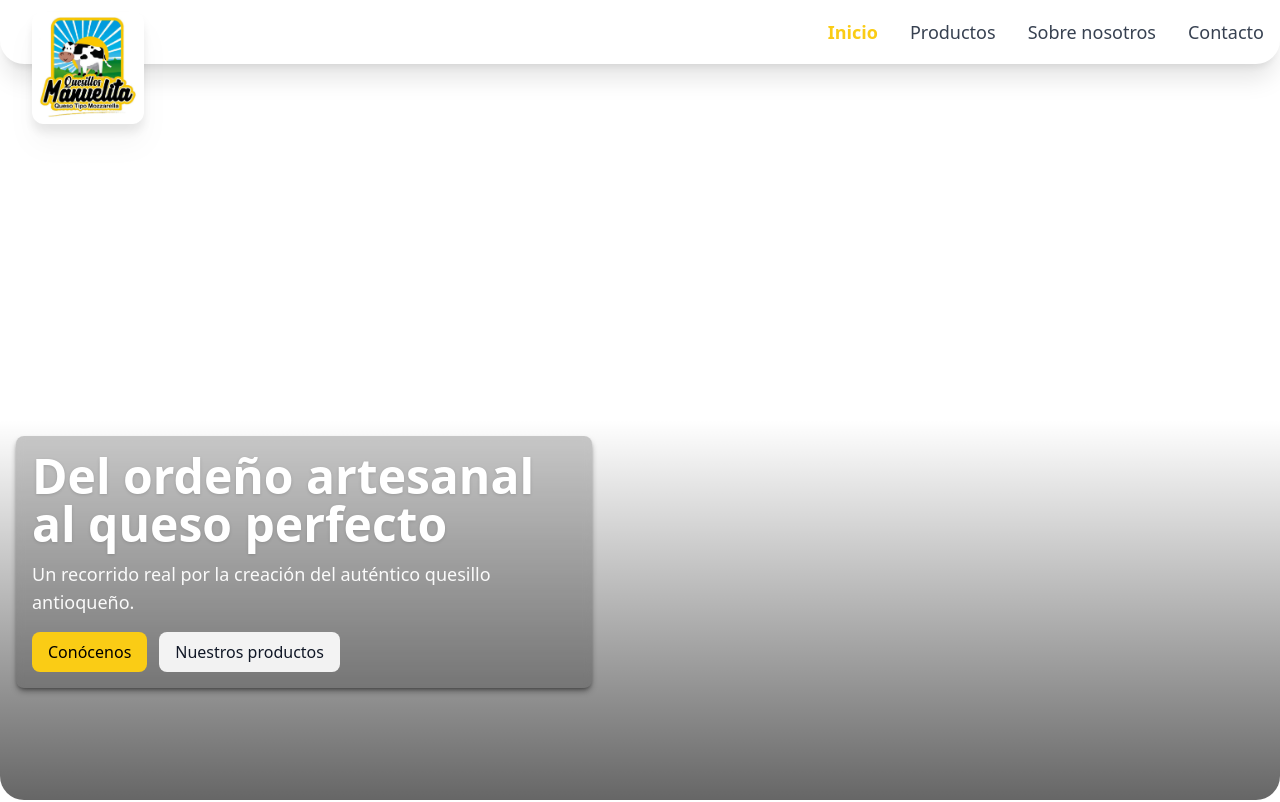
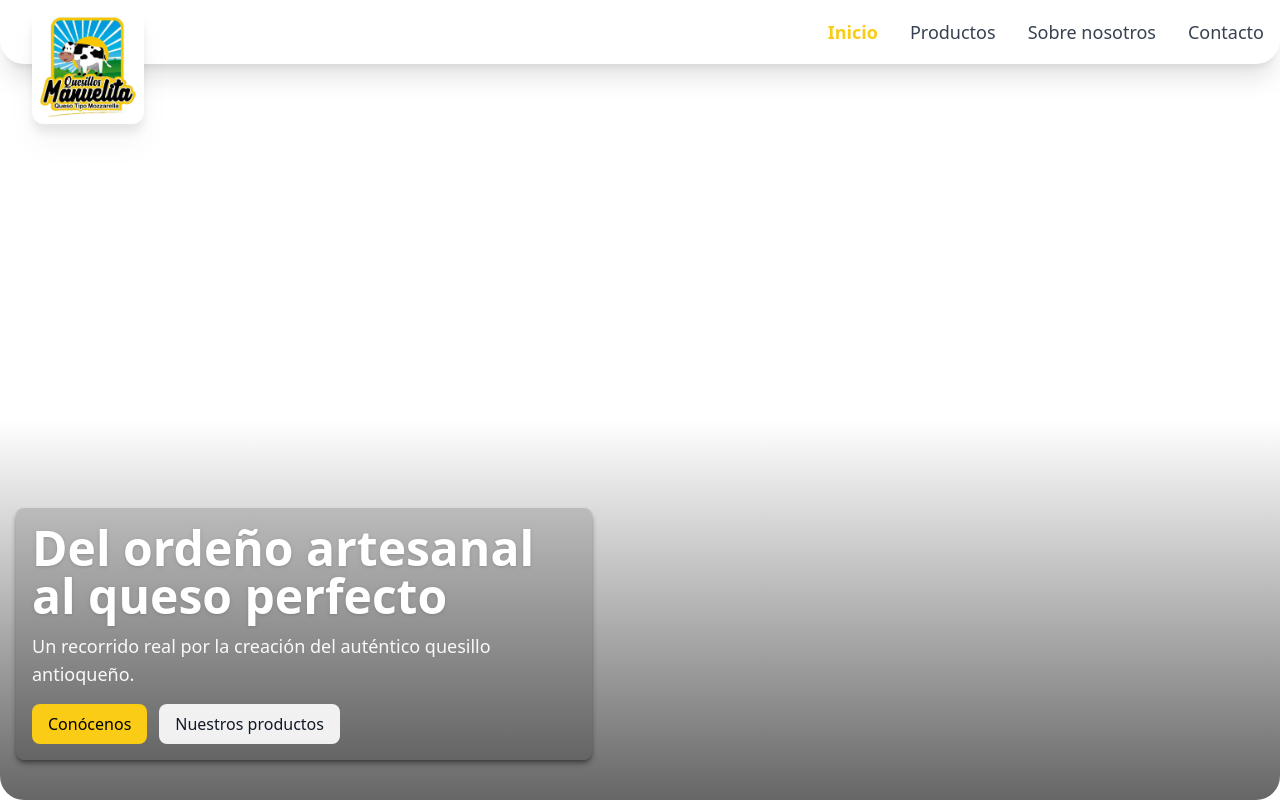
Before and after one commit to ingramirezrivera/quesillos-manuelita-landing, a React (Vite) app: page / in a window 1280 px wide. Shown: the top 802 px of the page. Built offline with nearby package versions, Linux system fonts and the light colour scheme.

Commit message:
Fixing high on hero

```diff
--- a/src/features/hero/Hero.jsx
+++ b/src/features/hero/Hero.jsx
@@ -51,8 +51,8 @@ function SlideItem({ slide, isActive }) {
 
       {/* Overlay con sombra y texto */}
       <div className="absolute inset-0 flex items-end">
-        <div className="max-w-7xl mx-auto px-4 w-full pb-14 sm:pb-16 md:pb-24 lg:pb-28">
-          <div className="max-w-xl text-white shadow-md shadow-black/40 rounded-lg p-4 bg-black/20 backdrop-blur-sm">
+        <div className="max-w-7xl mx-auto px-4 w-full pb-8 sm:pb-10 md:pb-12 lg:pb-10">
+          <div className="max-w-xl text-white shadow-md shadow-black/40 rounded-lg p-4 bg-black/15 backdrop-blur-10">
             <h1 className="text-2xl md:text-5xl font-bold drop-shadow">
               {slide.title}
             </h1>
```
